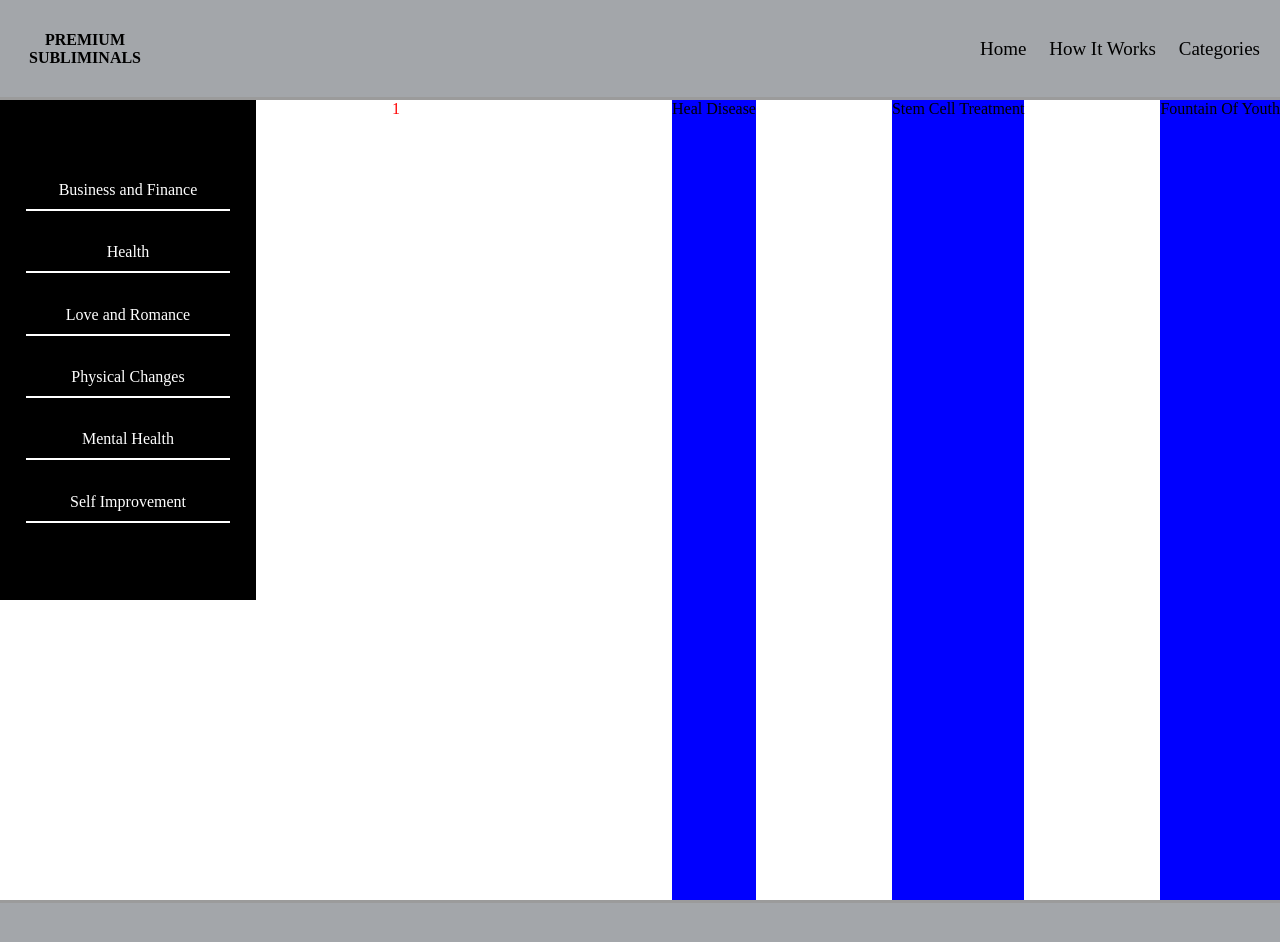
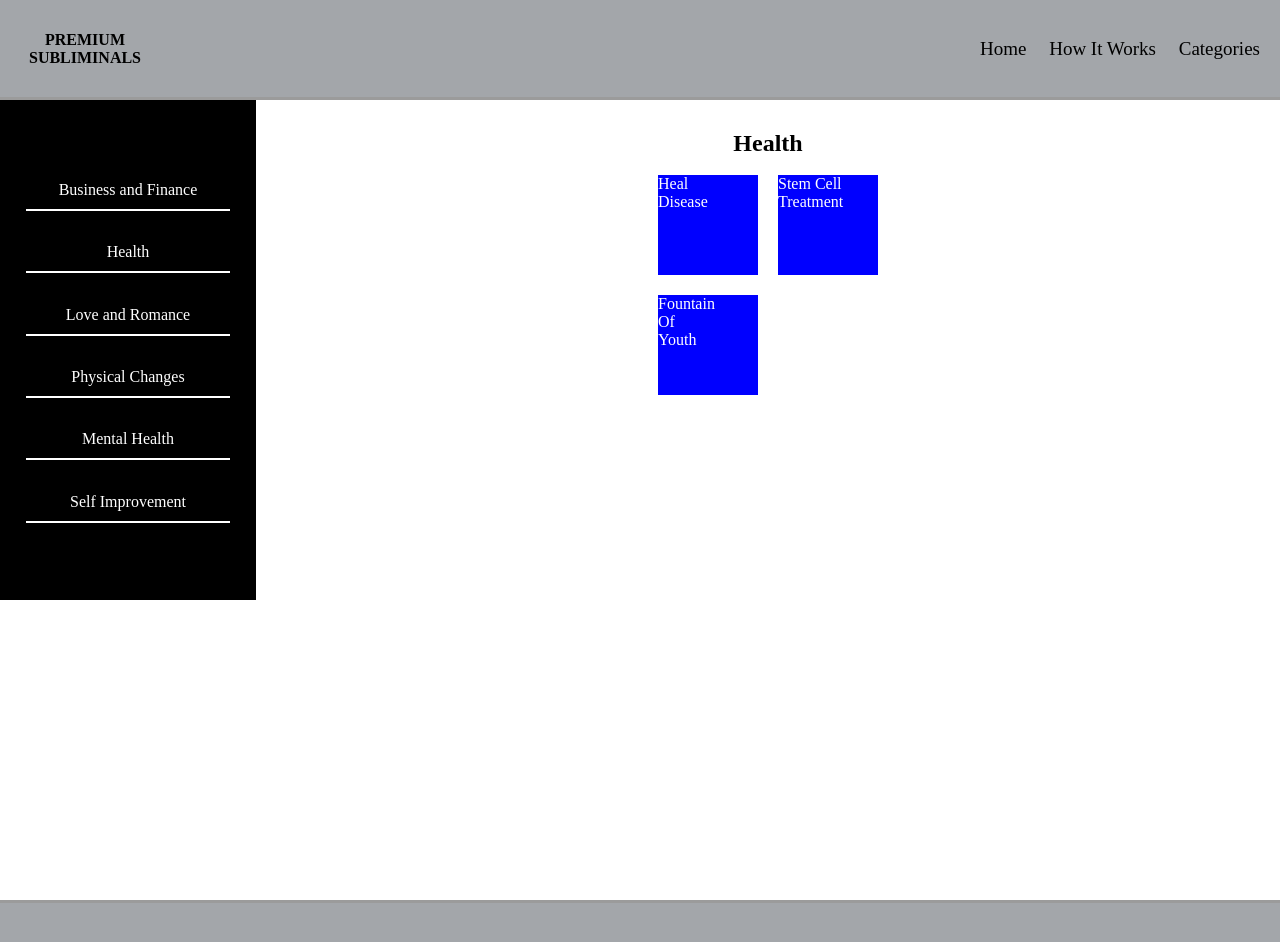
Before and after one commit to lavell119/subliminal-site-react, a React (Create React App) app in the folder subliminal-site-react/: page /categories/1 in a window 1280 px wide. Shown: the top 942 px of the page. Built offline with nearby package versions, Linux system fonts and the light colour scheme.

Commit message:
formatted individual category pages

```diff
--- a/subliminal-site-react/src/App.css
+++ b/subliminal-site-react/src/App.css
@@ -136,9 +136,29 @@ a {
 }
 
 .red {
-  color: red;
 }
 
 .cat_subliminals {
   background: blue;
+  color: white;
+  height: 100px;
+  width: 100px;
 }
+
+.middle_content {
+  width: 80%;
+}
+
+.individual_category {
+  display: flex;
+  flex-direction: column;
+  align-items: center;
+  padding-top: 30px;
+}
+
+.individual_category div {
+  display: grid;
+  grid-template-columns: 1fr 1fr;
+  gap: 20px;
+
+}
--- a/subliminal-site-react/src/App.js
+++ b/subliminal-site-react/src/App.js
@@ -22,12 +22,16 @@ function App() {
         <div className="sidebar">
           <Sidebarlinks />
         </div>
+        <div className="middle_content">
         <Routes>
           <Route exact path="/" element={<Home />} />
           <Route exact path="/categories" element={<Categories />} />
           <Route exact path="/howitworks" element={<HowItWorks />} />
           <Route exact path="/categories/:id" element={<IndividualCategory />} />
 
+        </Routes>
+
+        </div>
 
 
           {/* <Route exact path="/categories">
@@ -37,7 +41,7 @@ function App() {
             <HowItWorks />
           </Route> */}
 
-        </Routes>
+
       </div>
       <div className="footer">
 
--- a/subliminal-site-react/src/components/pages/IndividualCategory.js
+++ b/subliminal-site-react/src/components/pages/IndividualCategory.js
@@ -16,17 +16,21 @@ export default function IndividualCategory() {
     console.log(output)
 
   return (
-    <>
-    <div className="red">{param.id}</div>
-    <br></br>
-    {/* {SubliminalData.map(data=>
-        <div>{data.name}</div>
-    )} */}
-    {/* {outputNames} */}
-    {outputNames.map(name=>
-      <div className="cat_subliminals">{name}</div>
-    )}
+    <div className="individual_category">
+      <h2>{categories[param.id]}</h2>
+      <br></br>
+      <div>
+        {outputNames.map(name=>
+        <div className="cat_subliminals">{name}</div>
+      )}
+      </div>
+      {/* {SubliminalData.map(data=>
+          <div>{data.name}</div>
+      )} */}
+      {/* {outputNames} */}
 
-    </>
+    </div>
+
+
   )
 }
```
